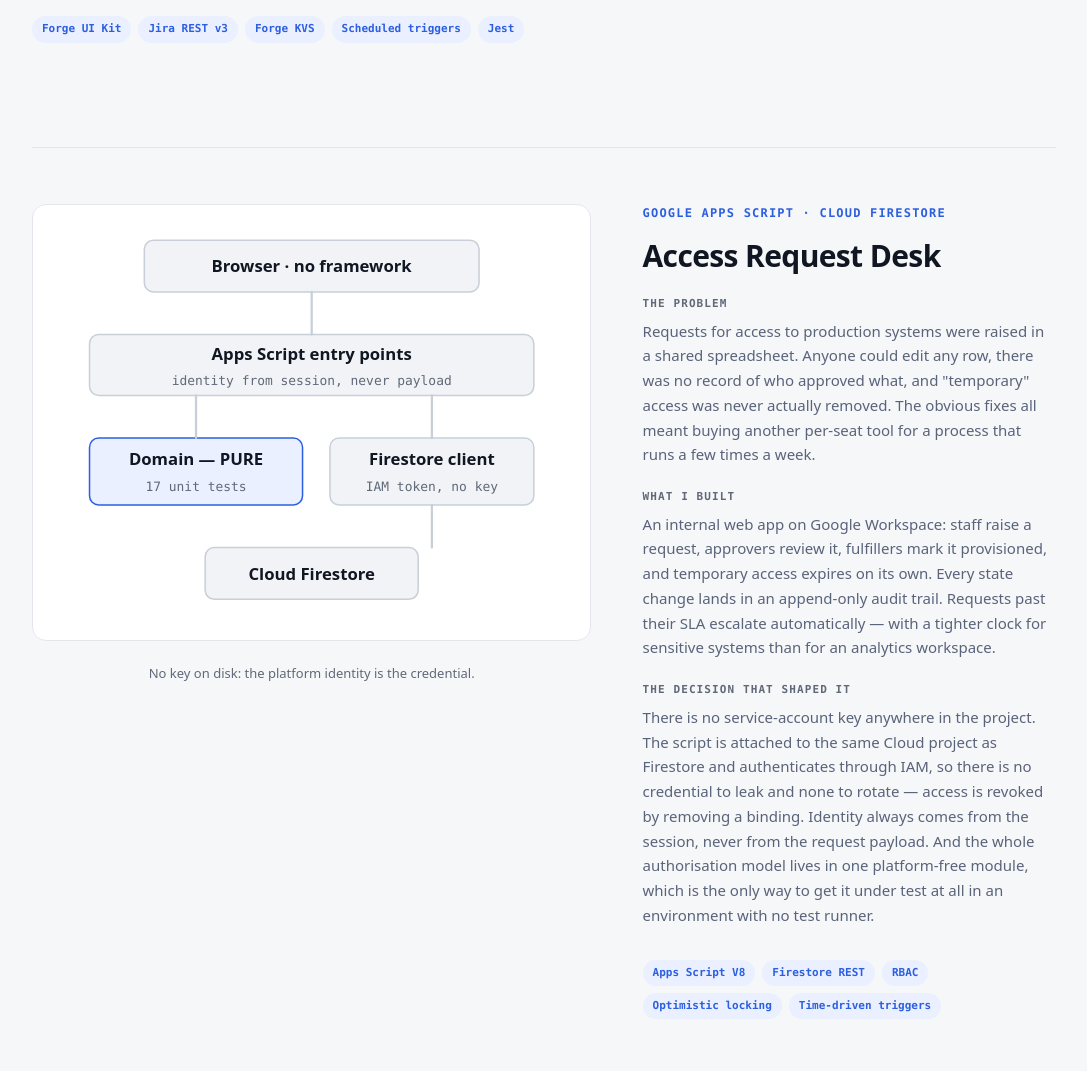
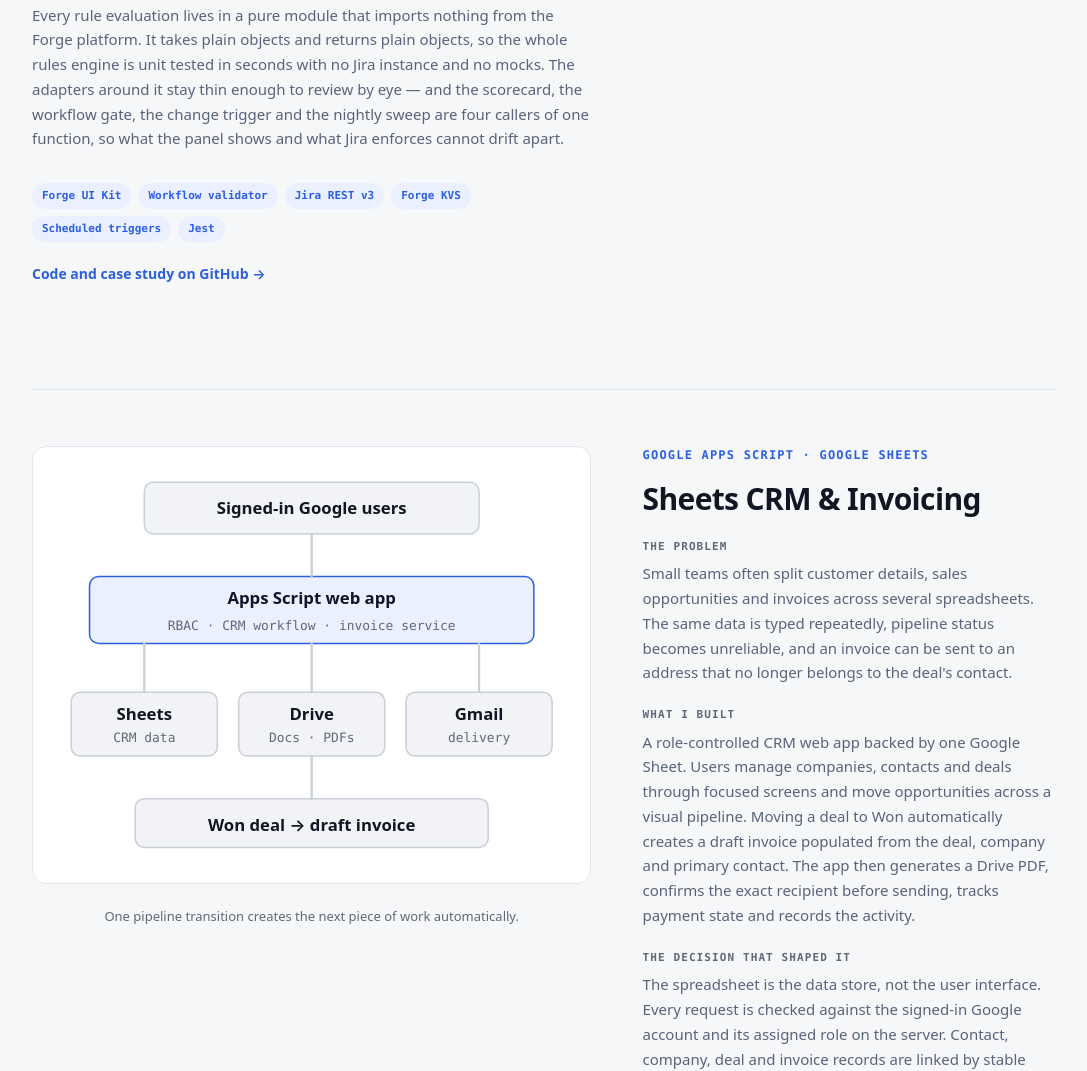
Before and after one commit to mikekotas/website, a plain HTML site: page index.html in a window 1280 px wide. Shown: the part 2659-3730 px from the top of the page, without its empty margins (96-1183 px from the left). Drawn offline with Linux system fonts and the light colour scheme.

Commit message:
updating with the repo links - and description per project

```diff
--- a/assets/styles.css
+++ b/assets/styles.css
@@ -192,6 +192,10 @@
   margin-inline-start: auto;
 }
 .nav__links + .nav__actions { margin-inline-start: 1.5rem; }
+
+@media (max-width: 30rem) {
+  .nav__brand > span:last-child { display: none; }
+}
 
 @media (min-width: 52rem) {
   .nav__links { display: flex; }
@@ -390,7 +394,28 @@
   text-transform: uppercase;
 }
 .case__section p { color: var(--text-muted); font-size: 0.9375rem; }
+/* Global reset zeroes paragraph margins, so stacked paragraphs need their own gap. */
+.case__section p + p { margin-block-start: 0.875rem; }
 .case__section em { color: var(--text); font-style: normal; font-weight: 600; }
+
+/* Repo link under each case study. Deliberately a text link, not a .button:
+   the only button that should compete for attention is the Upwork CTA. */
+.case__repo { margin-block-start: 1.25rem; font-size: 0.875rem; }
+.case__repo a { font-weight: 600; text-decoration: none; }
+.case__repo a:hover { text-decoration: underline; }
+
+/* Screen-reader-only text: names the project inside an otherwise repeated link. */
+.visually-hidden {
+  position: absolute;
+  width: 1px;
+  height: 1px;
+  margin: -1px;
+  padding: 0;
+  overflow: hidden;
+  clip-path: inset(50%);
+  white-space: nowrap;
+  border: 0;
+}
 
 .tags {
   display: flex;
@@ -514,6 +539,7 @@
   font-size: 0.875rem;
 }
 .site-footer__muted { margin-block-start: 0.375rem; color: var(--text-faint); font-size: 0.8125rem; }
+.site-footer a { font-size: 0.8125rem; }
 
 /* ------------------------------------------------------------- reveal --- */
 
--- a/index.html
+++ b/index.html
@@ -39,7 +39,7 @@
     })();
   </script>
 
-  <link rel="stylesheet" href="assets/styles.css" />
+  <link rel="stylesheet" href="assets/styles.css?v=20260921" />
 </head>
 
 <body>
@@ -113,13 +113,13 @@
           <article class="card">
             <h3>Atlassian Forge apps for Jira</h3>
             <p>
-              Custom issue panels, project settings screens, event triggers and scheduled jobs —
-              for the business rules Jira's built-in automation can't express. Runs entirely on
-              Atlassian's infrastructure, so there's no server to own and no data leaving your
-              tenant.
+              Custom issue panels, project settings screens, workflow validators, event triggers
+              and scheduled jobs — for the business rules Jira's built-in automation can't
+              express. Runs entirely on Atlassian's infrastructure, so there's no server to own
+              and no data leaving your tenant.
             </p>
             <ul class="card__list">
-              <li>Validation and approval gates on transitions</li>
+              <li>Approval gates Jira itself enforces, not just your app's UI</li>
               <li>Per-project configuration for admins</li>
               <li>Audit trails that satisfy a compliance review</li>
             </ul>
@@ -186,11 +186,19 @@
               <h4>What I built</h4>
               <p>
                 A Forge app with a configurable rules engine. A scorecard on every issue shows
-                which checks pass and why; blocking rules prevent a transition until they're
-                resolved; each gated transition posts a structured audit comment. Project admins
-                configure the rules themselves in a settings screen — nine rule types covering
-                field content, regex formats, labels, issue links, blockers, due dates and
-                multi-person approvals.
+                which checks pass and why, and every gated transition posts a structured audit
+                comment. Project admins configure the rules themselves in a settings screen —
+                nine rule types covering field content, regex formats, labels, issue links,
+                blockers, due dates and multi-person approvals.
+              </p>
+              <p>
+                Since Jira's own validators couldn't express those rules, the app ships one. The
+                gate runs <em>inside Jira's workflow engine</em>, so it holds on the status
+                dropdown, a card dragged across a board, a bulk change, an Automation rule and
+                the REST API — not only on the button in the app's own panel. Admins attach it to
+                the transitions that matter in the workflow editor, because Jira already owns
+                transition configuration and a second picker inside the app would only drift out
+                of step with it.
               </p>
             </div>
 
@@ -199,20 +207,26 @@
               <p>
                 Every rule evaluation lives in a pure module that imports nothing from the Forge
                 platform. It takes plain objects and returns plain objects, so the whole rules
-                engine is unit tested in under a second with no Jira instance and no mocks. The
-                adapters around it stay thin enough to review by eye — and the same function that
-                decides which buttons to render also decides whether the server honours the call,
-                so the UI and the enforcement can't drift apart.
+                engine is unit tested in seconds with no Jira instance and no mocks. The adapters
+                around it stay thin enough to review by eye — and the scorecard, the workflow
+                gate, the change trigger and the nightly sweep are four callers of one function,
+                so what the panel shows and what Jira enforces cannot drift apart.
               </p>
             </div>
 
             <ul class="tags">
               <li>Forge UI Kit</li>
+              <li>Workflow validator</li>
               <li>Jira REST v3</li>
               <li>Forge KVS</li>
               <li>Scheduled triggers</li>
               <li>Jest</li>
             </ul>
+
+            <p class="case__repo">
+              <a href="https://github.com/mikekotas/jira-release-readiness-gate"
+                 rel="noopener">Code and case study on GitHub<span aria-hidden="true"> →</span><span class="visually-hidden"> — Release Readiness Gate</span></a>
+            </p>
           </div>
 
           <figure class="case__figure">
@@ -263,95 +277,98 @@
         <!-- ---------- case study 2 ---------- -->
         <article class="case case--reverse" id="case-appsscript">
           <div class="case__body">
-            <p class="eyebrow">Google Apps Script · Cloud Firestore</p>
-            <h3 class="case__title">Access Request Desk</h3>
+            <p class="eyebrow">Google Apps Script · Google Sheets</p>
+            <h3 class="case__title">Sheets CRM &amp; Invoicing</h3>
 
             <div class="case__section">
               <h4>The problem</h4>
               <p>
-                Requests for access to production systems were raised in a shared spreadsheet.
-                Anyone could edit any row, there was no record of who approved what, and
-                "temporary" access was never actually removed. The obvious fixes all meant buying
-                another per-seat tool for a process that runs a few times a week.
+                Small teams often split customer details, sales opportunities and invoices across
+                several spreadsheets. The same data is typed repeatedly, pipeline status becomes
+                unreliable, and an invoice can be sent to an address that no longer belongs to the
+                deal's contact.
               </p>
             </div>
 
             <div class="case__section">
               <h4>What I built</h4>
               <p>
-                An internal web app on Google Workspace: staff raise a request, approvers review
-                it, fulfillers mark it provisioned, and temporary access expires on its own. Every
-                state change lands in an append-only audit trail. Requests past their SLA escalate
-                automatically — with a tighter clock for sensitive systems than for an analytics
-                workspace.
+                A role-controlled CRM web app backed by one Google Sheet. Users manage companies,
+                contacts and deals through focused screens and move opportunities across a visual
+                pipeline. Moving a deal to Won automatically creates a draft invoice populated from
+                the deal, company and primary contact. The app then generates a Drive PDF, confirms
+                the exact recipient before sending, tracks payment state and records the activity.
               </p>
             </div>
 
             <div class="case__section">
               <h4>The decision that shaped it</h4>
               <p>
-                There is no service-account key anywhere in the project. The script is attached to
-                the same Cloud project as Firestore and authenticates through IAM, so there is no
-                credential to leak and none to rotate — access is revoked by removing a binding.
-                Identity always comes from the session, never from the request payload. And the
-                whole authorisation model lives in one platform-free module, which is the only way
-                to get it under test at all in an environment with no test runner.
+                The spreadsheet is the data store, not the user interface. Every request is checked
+                against the signed-in Google account and its assigned role on the server. Contact,
+                company, deal and invoice records are linked by stable IDs, so editing a contact is
+                reflected when the next invoice is prepared. The Won transition is also idempotent:
+                repeating it cannot create a second invoice for the same deal.
               </p>
             </div>
 
             <ul class="tags">
               <li>Apps Script V8</li>
-              <li>Firestore REST</li>
-              <li>RBAC</li>
-              <li>Optimistic locking</li>
-              <li>Time-driven triggers</li>
+              <li>Google Sheets</li>
+              <li>Role-based access</li>
+              <li>Drive &amp; PDF invoices</li>
+              <li>Automated deal workflow</li>
             </ul>
+
+            <p class="case__repo">
+              <a href="https://github.com/mikekotas/google-sheets-crm-invoicing"
+                 rel="noopener">Code and case study on GitHub<span aria-hidden="true"> →</span><span class="visually-hidden"> — Sheets CRM &amp; Invoicing</span></a>
+            </p>
           </div>
 
           <figure class="case__figure">
             <svg viewBox="0 0 340 260" role="img" aria-labelledby="diagram-2-title" class="diagram">
               <title id="diagram-2-title">
-                Architecture: the browser calls Apps Script entry points, which derive identity
-                from the session, consult a pure domain module, and reach Firestore over REST
-                using an IAM token rather than a service-account key.
+                Architecture: authenticated users work in the Apps Script web app, which enforces
+                roles and coordinates linked CRM records in Sheets with invoice documents in Drive
+                and email delivery.
               </title>
 
               <g class="diagram__group">
                 <rect x="60" y="10" width="220" height="34" rx="6" />
-                <text x="170" y="31">Browser · no framework</text>
+                <text x="170" y="31">Signed-in Google users</text>
+              </g>
+
+              <g class="diagram__group diagram__group--accent">
+                <rect x="24" y="72" width="292" height="44" rx="6" />
+                <text x="170" y="90">Apps Script web app</text>
+                <text x="170" y="107" class="diagram__sub">RBAC · CRM workflow · invoice service</text>
               </g>
 
               <g class="diagram__group">
-                <rect x="24" y="72" width="292" height="40" rx="6" />
-                <text x="170" y="89">Apps Script entry points</text>
-                <text x="170" y="105" class="diagram__sub">identity from session, never payload</text>
-              </g>
-
-              <g class="diagram__group diagram__group--accent">
-                <rect x="24" y="140" width="140" height="44" rx="6" />
-                <text x="94" y="158">Domain — PURE</text>
-                <text x="94" y="175" class="diagram__sub">17 unit tests</text>
+                <rect x="12" y="148" width="96" height="42" rx="6" />
+                <text x="60" y="166">Sheets</text>
+                <text x="60" y="181" class="diagram__sub">CRM data</text>
+                <rect x="122" y="148" width="96" height="42" rx="6" />
+                <text x="170" y="166">Drive</text>
+                <text x="170" y="181" class="diagram__sub">Docs · PDFs</text>
+                <rect x="232" y="148" width="96" height="42" rx="6" />
+                <text x="280" y="166">Gmail</text>
+                <text x="280" y="181" class="diagram__sub">delivery</text>
               </g>
 
               <g class="diagram__group">
-                <rect x="182" y="140" width="134" height="44" rx="6" />
-                <text x="249" y="158">Firestore client</text>
-                <text x="249" y="175" class="diagram__sub">IAM token, no key</text>
-              </g>
-
-              <g class="diagram__group">
-                <rect x="100" y="212" width="140" height="34" rx="6" />
-                <text x="170" y="233">Cloud Firestore</text>
+                <rect x="54" y="218" width="232" height="32" rx="6" />
+                <text x="170" y="239">Won deal → draft invoice</text>
               </g>
 
               <g class="diagram__arrows">
                 <path d="M170 44 V72" />
-                <path d="M94 112 V140" />
-                <path d="M249 112 V140" />
-                <path d="M249 184 V212" />
+                <path d="M60 116 V148" /><path d="M170 116 V148" /><path d="M280 116 V148" />
+                <path d="M170 190 V218" />
               </g>
             </svg>
-            <figcaption>No key on disk: the platform identity is the credential.</figcaption>
+            <figcaption>One pipeline transition creates the next piece of work automatically.</figcaption>
           </figure>
         </article>
 
@@ -406,6 +423,11 @@
               <li>Secret Manager</li>
               <li>76 tests, zero deps</li>
             </ul>
+
+            <p class="case__repo">
+              <a href="https://github.com/mikekotas/saas-contracts-tracker"
+                 rel="noopener">Code and case study on GitHub<span aria-hidden="true"> →</span><span class="visually-hidden"> — SaaS Renewal Tracker</span></a>
+            </p>
           </div>
 
           <figure class="case__figure">
@@ -535,9 +557,6 @@
         </p>
 
         <p class="cta__actions">
-          <!--
-              TODO: replace with your Upwork profile URL before publishing.
-            -->
           <a class="button button--primary button--lg" href="https://www.upwork.com/freelancers/~0197c9c393bbb5460b">
             Reach out on Upwork
           </a>
@@ -554,6 +573,7 @@
   <footer class="site-footer">
     <div class="shell">
       <p>M. Kotantakis — internal tools, Jira apps and workflow automation.</p>
+      <p><a href="https://github.com/mikekotas" rel="noopener">github.com/mikekotas</a></p>
       <p class="site-footer__muted">
         Built as a static page: no tracking, no cookies, no analytics.
       </p>
```
